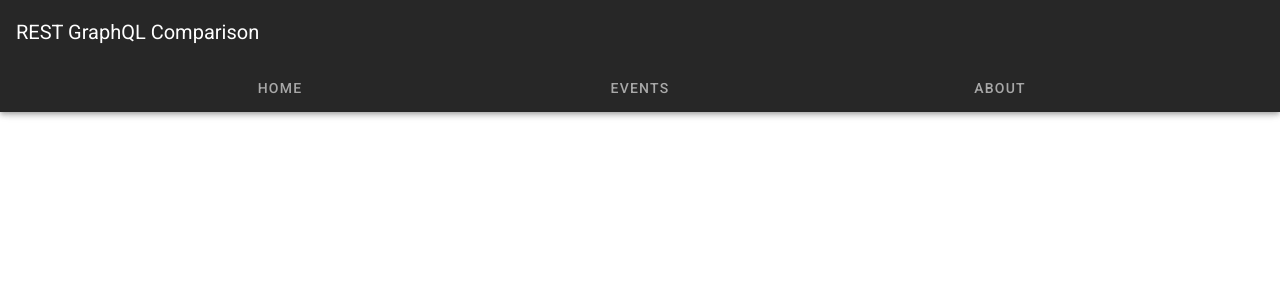
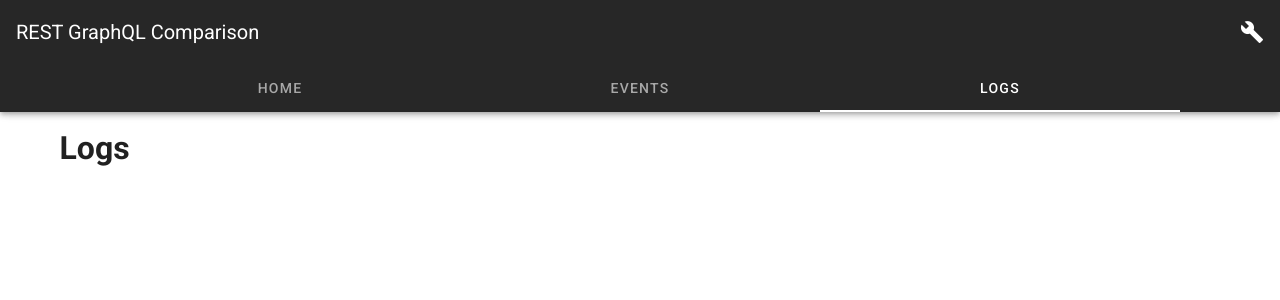
Before and after one commit to fmeyertoens/rest-graphql, a Vue app: page /logs in a window 1280 px wide. Shown: the top 300 px of the page. Built offline with nearby package versions, Linux system fonts and the light colour scheme.

Commit message:
add settings dialog
rename about to logs

```diff
--- a/src/App.vue
+++ b/src/App.vue
@@ -5,6 +5,36 @@
       dark
     >
       <v-toolbar-title>REST GraphQL Comparison</v-toolbar-title>
+      <v-spacer></v-spacer>
+      <v-dialog v-model="dialog" persistent max-width="600px">
+        <template v-slot:activator="{ on }">
+          <v-btn icon v-on="on">
+            <v-icon>mdi-wrench</v-icon>
+          </v-btn>
+        </template>
+        <v-card>
+          <v-card-title>
+            <span class="headline">Settings</span>
+          </v-card-title>
+          <v-card-text>
+            <v-container>
+              <v-row>
+                <v-col cols="12">
+                  <v-text-field label="REST URI" required v-model="restUri"></v-text-field>
+                </v-col>
+                <v-col cols="12">
+                  <v-text-field label="GraphQL URI" required v-model="graphqlUri"></v-text-field>
+                </v-col>
+              </v-row>
+            </v-container>
+          </v-card-text>
+          <v-card-actions>
+            <v-spacer></v-spacer>
+            <v-btn color="primary darken-1" text @click="dialog = false">Close</v-btn>
+            <v-btn color="primary darken-1" text @click="dialog = false">Save</v-btn>
+          </v-card-actions>
+        </v-card>
+      </v-dialog>
       <template v-slot:extension>
           <v-tabs
             optional
@@ -13,7 +43,7 @@
           >
             <v-tab to="/">Home</v-tab>
             <v-tab to="/events">Events</v-tab>
-            <v-tab to="/about">About</v-tab>
+            <v-tab to="/logs">Logs</v-tab>
           </v-tabs>
       </template>
     </v-app-bar>
@@ -27,7 +57,15 @@
 
 <script lang="ts">
 import Vue from 'vue';
-export default {};
+export default Vue.extend({
+  data: () => {
+    return {
+      dialog: false,
+      restUri: 'https://people-api.herokuapp.com/',
+      graphqlUri: 'https://event-api-graphql.herokuapp.com/'
+    };
+  }
+});
 </script>
 
 <style lang="scss">
--- a/src/router.ts
+++ b/src/router.ts
@@ -20,12 +20,12 @@ export default new Router({
       component: Events
     },
     {
-      path: '/about',
-      name: 'about',
+      path: '/logs',
+      name: 'logs',
       // route level code-splitting
       // this generates a separate chunk (about.[hash].js) for this route
       // which is lazy-loaded when the route is visited.
-      component: () => import(/* webpackChunkName: "about" */ './views/About.vue')
+      component: () => import(/* webpackChunkName: "about" */ './views/Logs.vue')
     }
   ]
 });
--- a/src/utils/restOptions.ts
+++ b/src/utils/restOptions.ts
@@ -1,6 +1,6 @@
 import EventApiOptions from '@/utils/eventApiOptions.interface';
 
-const apiUrl = 'http://192.168.2.105:5000/events';
+const apiUrl = 'https://people-api.herokuapp.com/events';
 
 const fetchOptions: RequestInit = {};
 
--- a/src/views/About.vue
+++ b/src/views/Logs.vue
@@ -1,5 +1,5 @@
 <template>
   <div class="about">
-    <h1>This is an about page</h1>
+    <h1>Logs</h1>
   </div>
 </template>
```
